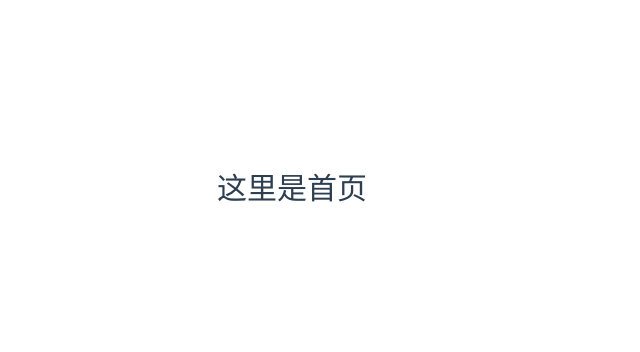
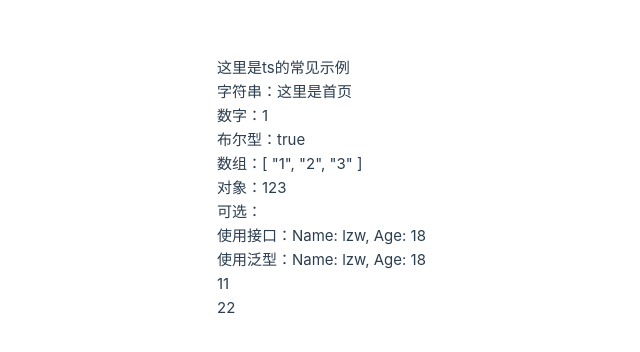
Before and after one commit to leezhenwang/vue3-TypeScript-demo, a Vue app: page / in a window 1280 px wide. Shown: the part 212-564 px from the top of the page, without its empty margins (423-1063 px from the left). Built offline with nearby package versions, Linux system fonts and the light colour scheme; no server answers.

Commit message:
feat: ts样例提供

```diff
--- a/components.d.ts
+++ b/components.d.ts
@@ -14,6 +14,7 @@ declare module 'vue' {
     IconEcosystem: typeof import('./src/components/icons/IconEcosystem.vue')['default']
     IconSupport: typeof import('./src/components/icons/IconSupport.vue')['default']
     IconTooling: typeof import('./src/components/icons/IconTooling.vue')['default']
+    ListItem: typeof import('./src/components/ListItem.vue')['default']
     RouterLink: typeof import('vue-router')['RouterLink']
     RouterView: typeof import('vue-router')['RouterView']
     TheWelcome: typeof import('./src/components/TheWelcome.vue')['default']
--- /dev/null
+++ b/src/components/ListItem.vue
@@ -0,0 +1,20 @@
+<template>
+  <div style="display: flex;">
+    <div>{{ props.item.name }}</div>
+    <div>{{ props.item.id }}</div>
+  </div>
+</template>
+
+<script setup lang="ts">
+interface Item {
+  name: string;
+  id: number;
+}
+const props = withDefaults(defineProps<{item?: Item}>(), {
+  item: ()=> ({ name: '1', id: 0 })
+});
+</script>
+
+<style scoped>
+
+</style>
--- /dev/null
+++ b/src/utils/axiosInstance.ts
@@ -0,0 +1,27 @@
+import axios from 'axios';
+const instance = axios.create({
+  baseURL: 'http://leezhenwang.website',
+  timeout: 1000,
+  headers: {'X-Custom-Header': 'foobar'}
+});
+
+// 添加请求拦截器
+instance.interceptors.request.use(function (config) {
+  // 在发送请求之前做些什么
+  return config;
+}, function (error) {
+  // 对请求错误做些什么
+  return Promise.reject(error);
+});
+
+// 添加响应拦截器
+instance.interceptors.response.use(function (response) {
+  // 2xx 范围内的状态码都会触发该函数。
+  // 对响应数据做点什么
+  return response;
+}, function (error) {
+  // 超出 2xx 范围的状态码都会触发该函数。
+  // 对响应错误做点什么
+  return Promise.reject(error);
+});
+export const request = instance;
--- a/src/views/home/HomeView.vue
+++ b/src/views/home/HomeView.vue
@@ -1,12 +1,62 @@
 <template>
   <div class="about">
-    <h1>这里是首页</h1>
+    <div>这里是ts的常见示例</div>
+    <div>字符串：{{ str }}</div>
+    <div>数字：{{ num }}</div>
+    <div>布尔型：{{ bool }}</div>
+    <div>数组：{{ arr }}</div>
+    <div>对象：{{ obj.name }}</div>
+    <div>可选： {{ input }}</div>
+    <div>使用接口：{{ interfa }}</div>
+    <div>使用泛型：{{ fanxing }}</div>
+    <div v-for="(item,index) in list" :key="index">
+      <ListItem :item="item"/>
+    </div>
   </div>
 </template>
 <script setup lang="ts">
-import { onMounted } from 'vue';
+import { onMounted, ref, reactive } from 'vue';
+import { request } from '@/utils/axiosInstance'
+import ListItem from '@/components/ListItem.vue';
+// 可选
+const input = ref< HTMLInputElement | null >(null)
+const str = ref<string>('这里是首页')
+const num = ref<number>(1)
+const bool = ref<boolean>(true)
+const arr = ref<string[]>(['1', '2', '3'])
+const list = ref([{name: '1', id: 1},{name: '2', id: 2}])
+const obj = reactive<{name: '123'}>({
+  name: '123'
+})
+const interfa = ref<string>('')
+const fanxing = ref<string>('')
+interface User {
+  name: string,
+  age: number
+}
+function getUser(user: User): string {
+  return `Name: ${user.name}, Age: ${user.age}`
+}
+
+function getUser2<T extends User>(user: T): string {
+  return `Name: ${user.name}, Age: ${user.age}`
+}
+
 onMounted(() => {
   console.log('mounted');
+  // 使用 request 发送请求
+  request.get<string>('/default/getTypeInfo').then(response => {
+    console.log(response.data)
+  })
+  interfa.value = getUser({
+    name: 'lzw',
+    age: 18
+  })
+  fanxing.value = getUser2({
+    name: 'lzw',
+    age: 18,
+    height: 666
+  })
 })
 </script>
 <style>
```
Also changed, not shown: src/utils/axiosInstance.js (deleted).
